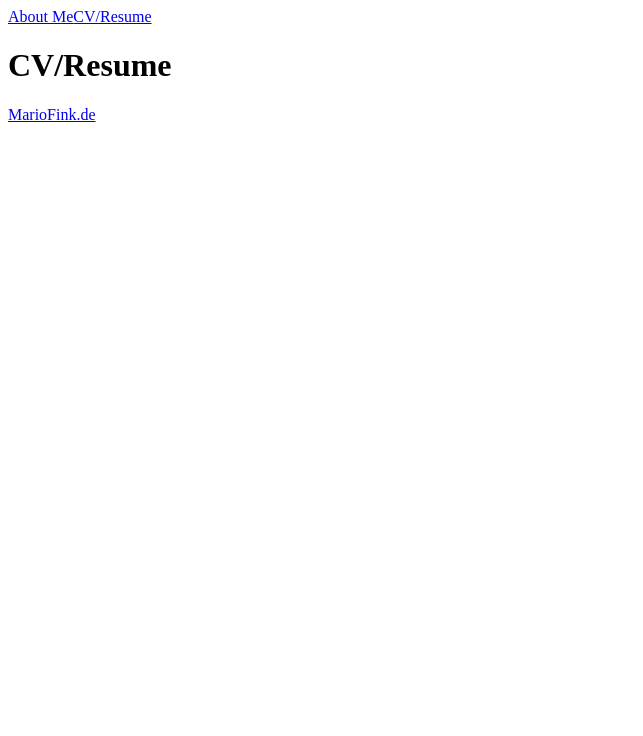
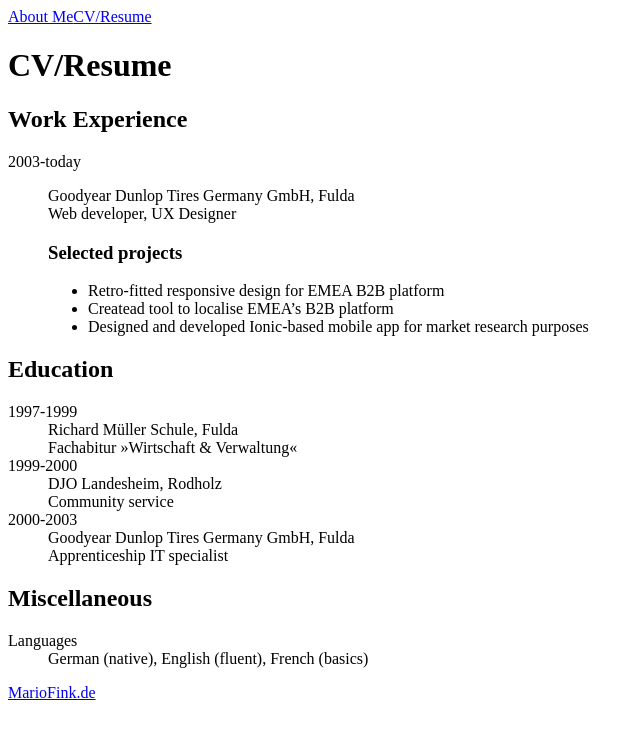
Before and after one commit to mariofink/about.mariofink.de, a Next.js app: page /cv in a window 1280 px wide. Shown: the top 736 px of the page, without its empty margins (0-643 px from the left). Built offline with nearby package versions, Linux system fonts and the light colour scheme.

Commit message:
add content to cv

```diff
--- a/pages/cv.js
+++ b/pages/cv.js
@@ -1,6 +1,17 @@
 import Head from "next/head";
 import Navigation from "../components/Navigation";
 import Footer from "../components/Footer";
+
+const SubHeading = ({ children }) => (
+  <h2 className="mt-6 mb-3 text-3xl font-bold">{children}</h2>
+);
+
+const TabularEntry = ({ term, children }) => (
+  <div class="py-3 sm:grid sm:grid-cols-3 sm:gap-3 sm:px-3">
+    <dt class="text-sm font-medium text-gray-500">{term}</dt>
+    <dd class="mt-1 text-sm text-gray-900 sm:mt-0 sm:col-span-2">{children}</dd>
+  </div>
+);
 
 export default function CV() {
   return (
@@ -14,6 +25,48 @@
 
       <main className="py-16 container mx-auto px-6 max-w-prose">
         <h1 className="text-6xl font-bold">CV/Resume</h1>
+
+        <SubHeading>Work Experience</SubHeading>
+        <dl>
+          <TabularEntry term="2003-today">
+            <p className="pb-3">
+              Goodyear Dunlop Tires Germany GmbH, Fulda
+              <br /> Web developer, UX Designer
+            </p>
+            <h3 className="font-bold">Selected projects</h3>
+            <ul className="list-disc list-outside">
+              <li>Retro-fitted responsive design for EMEA B2B platform</li>
+              <li>Createad tool to localise EMEA’s B2B platform</li>
+              <li>
+                Designed and developed Ionic-based mobile app for market
+                research purposes
+              </li>
+            </ul>
+          </TabularEntry>
+        </dl>
+
+        <SubHeading>Education</SubHeading>
+        <dl>
+          <TabularEntry term="1997-1999">
+            Richard Müller Schule, Fulda <br />
+            Fachabitur »Wirtschaft & Verwaltung«
+          </TabularEntry>
+          <TabularEntry term="1999-2000">
+            DJO Landesheim, Rodholz <br />
+            Community service
+          </TabularEntry>
+          <TabularEntry term="2000-2003">
+            Goodyear Dunlop Tires Germany GmbH, Fulda <br />
+            Apprenticeship IT specialist
+          </TabularEntry>
+        </dl>
+
+        <SubHeading>Miscellaneous</SubHeading>
+        <dl>
+          <TabularEntry term="Languages">
+            German (native), English (fluent), French (basics)
+          </TabularEntry>
+        </dl>
       </main>
 
       <Footer />
```
